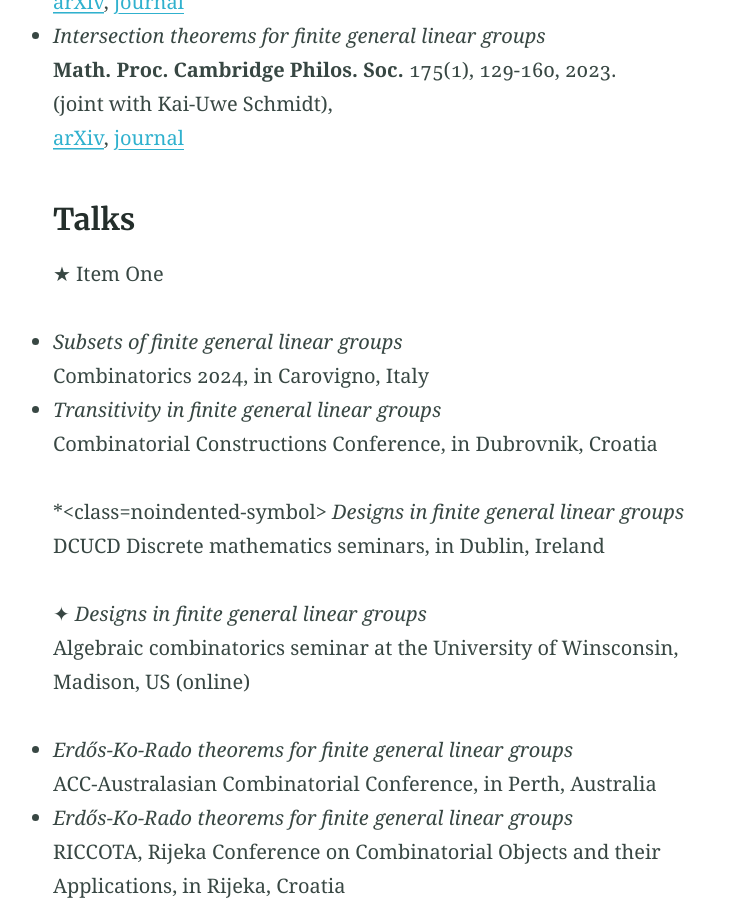
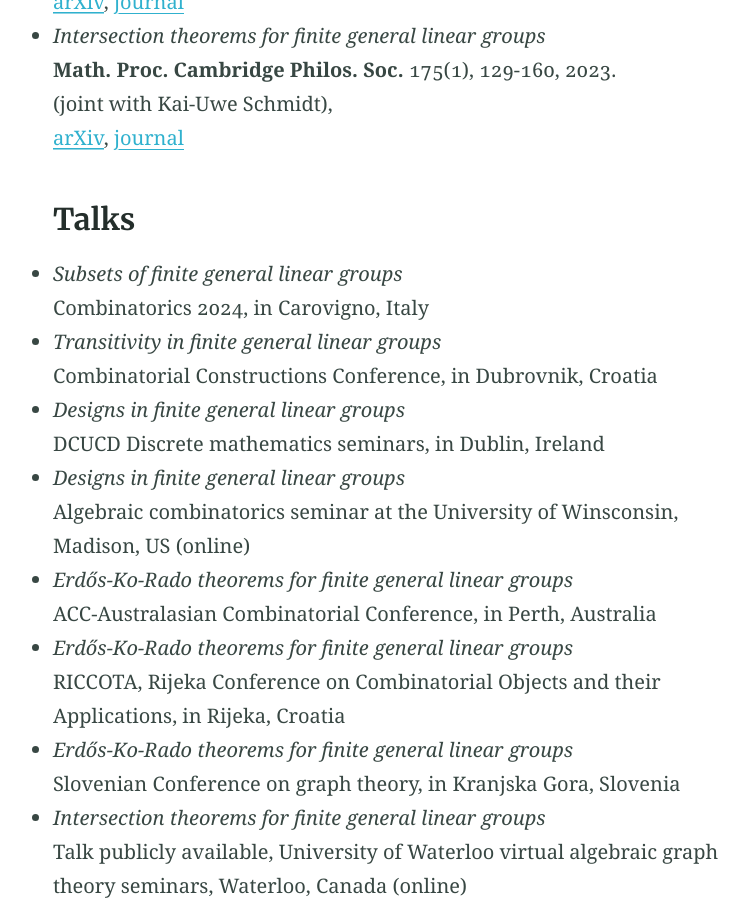
Before and after one commit to alenaernst/alenaernst.github.io, a Jekyll site: the page built from research.md, in a window 1280 px wide and 900 px high, scrolled down 985 px. Shown: the whole window, without its empty margins (230-979 px from the left). Built offline with Jekyll 4.4.1, drawn with Linux system fonts in a browser that asks for light colours.

Commit message:
Update research.md

```diff
--- a/research.md
+++ b/research.md
@@ -24,17 +24,17 @@ My research interests lie in **combinatorics**, particularly in **extremal combi
 
 ### Talks
 
-&#9733; Item One
+
 *  _Subsets of finite general linear groups_ <br>
  Combinatorics 2024, in Carovigno, Italy
 
 *  _Transitivity in finite general linear groups_ <br>
  Combinatorial Constructions Conference, in Dubrovnik, Croatia
 
-*<class=noindented-symbol>  _Designs in finite general linear groups_ <br>
+*  _Designs in finite general linear groups_ <br>
   DCUCD Discrete mathematics seminars, in Dublin, Ireland
 
-✦  _Designs in finite general linear groups_ <br>
+*  _Designs in finite general linear groups_ <br>
   Algebraic combinatorics seminar at the University of Winsconsin, Madison, US (online)
 
 *  _Erdős-Ko-Rado theorems for finite general linear groups_ <br>
@@ -52,3 +52,6 @@ My research interests lie in **combinatorics**, particularly in **extremal combi
  Irsee Conference - Finite geometries, in Irsee, Germany
 * _Intersecting theorems for finite general linear groups_ <br>
   Combinatorics 2022, in Mantova, Italy
+
+
+<li>✦
```
